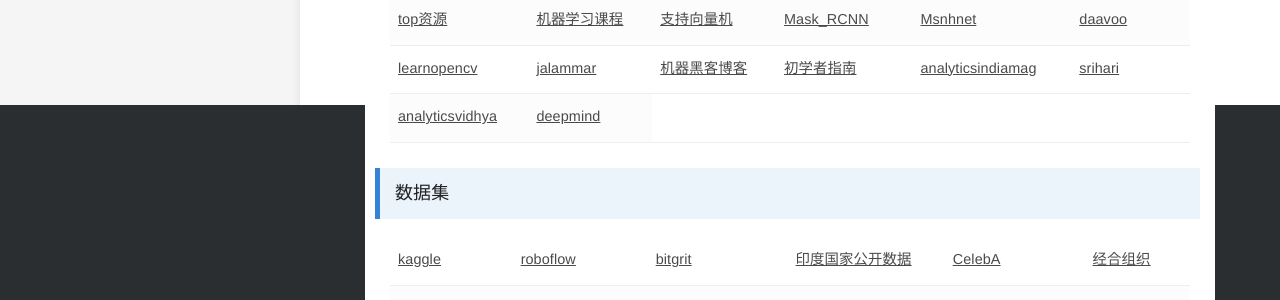
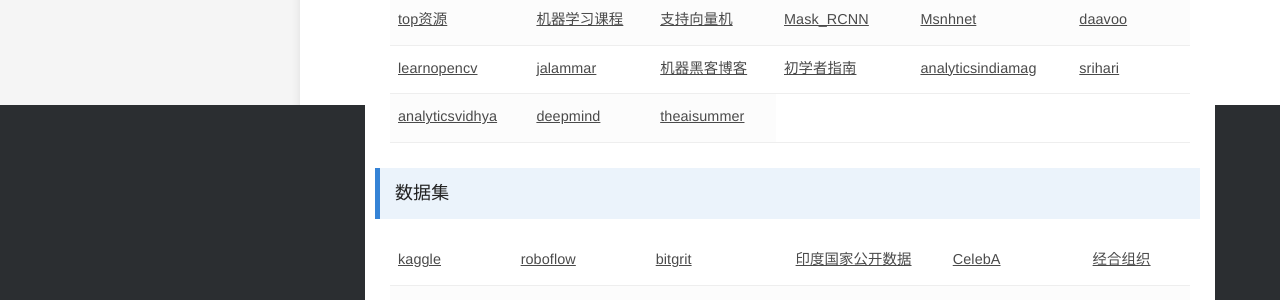
Before and after one commit to bashendixie/Machine_Learning_Notes, a Jekyll site: the page built from _docs/1、机器学习/机器学习课程.md, in a window 1280 px wide. Shown: the part 795-1095 px from the top of the page. Built offline with Jekyll 4.4.1, drawn with Linux system fonts in a browser that asks for light colours; some web fonts are replaced.

Commit message:
no message

```diff
--- a/_docs/1、机器学习/机器学习课程.md
+++ b/_docs/1、机器学习/机器学习课程.md
@@ -225,6 +225,9 @@
 			<td>
 				<a href="https://www.deepmind.com/" target="_blank">deepmind</a>
 			</td>
+			<td>
+				<a href="https://theaisummer.com/" target="_blank">theaisummer</a>
+			</td>
 		</tr>
 	</tbody>
 </table>
```
